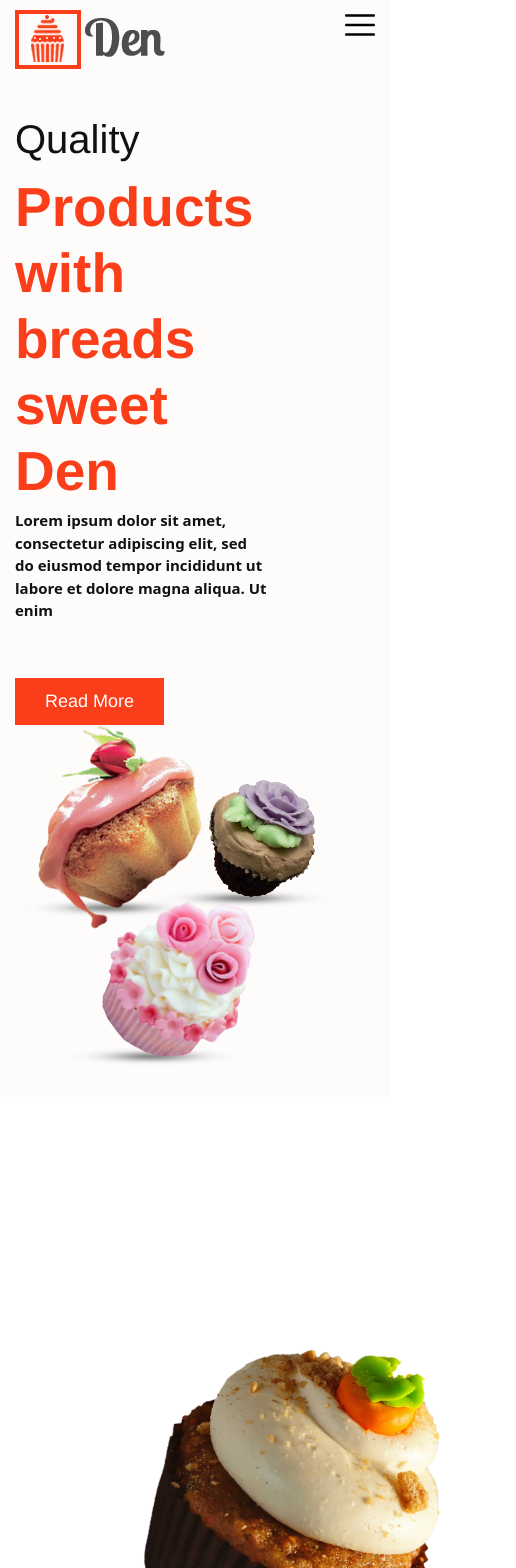
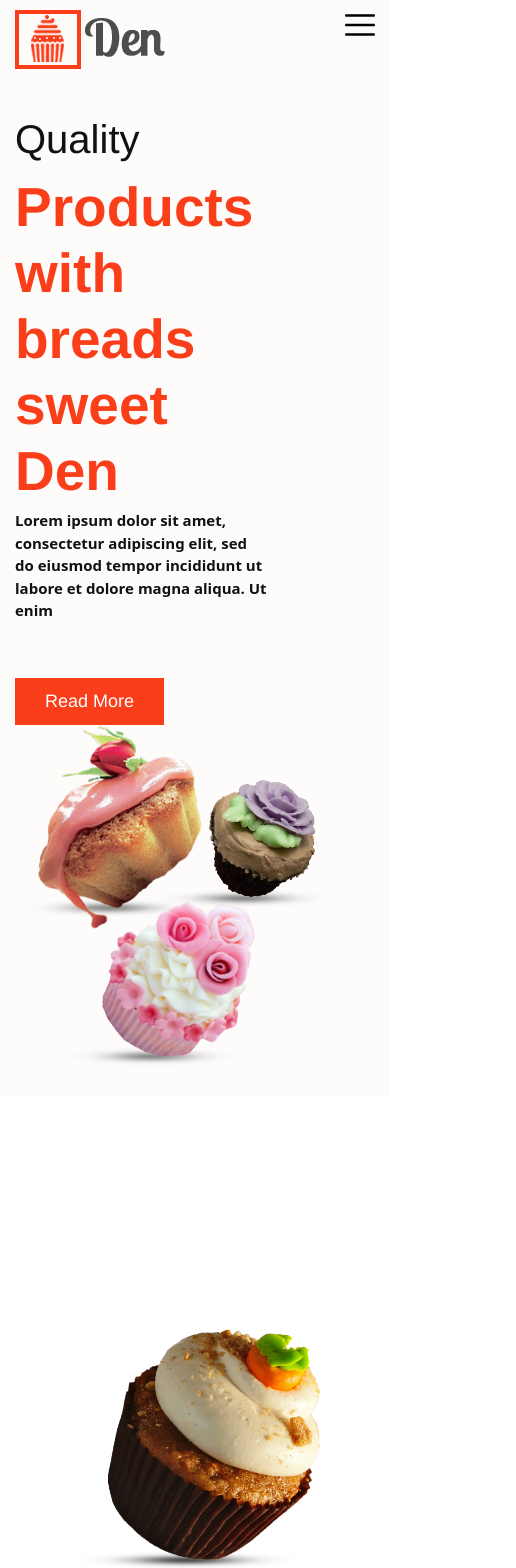
Before and after one commit to mohamed-ahmed527/den_pro, a Vue app: page / in a window 390 px wide. Shown: the top 1568 px of the page, 516 px wide, since content can reach past the window. Built offline with nearby package versions, Linux system fonts and the light colour scheme.

Commit message:
Update About.vue

```diff
--- a/src/components/About.vue
+++ b/src/components/About.vue
@@ -76,5 +76,8 @@ export default {
   .parent .container .row .atext{
     margin-left:0px;
   }
+  .parent .container .row .aimg img{
+    width: 100%;
+  }
 }
 </style>
```
